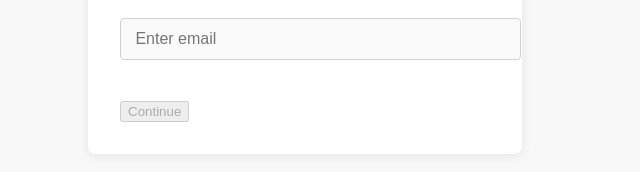
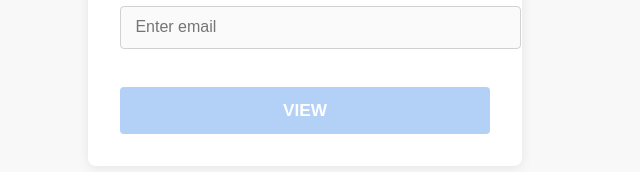
Before and after one commit to dronetechy/rev, a plain HTML site: page index.html in a window 1280 px wide. Shown: the part 410-582 px from the top of the page, without its empty margins (335-975 px from the left). Drawn offline with Linux system fonts and the light colour scheme.

Commit message:
Update index.html

```diff
--- a/index.html
+++ b/index.html
@@ -130,7 +130,7 @@
                 <input type="email" id="email" name="email" placeholder="Enter email" required autocomplete="off" readonly disabled>
             </div>
             <div class="g-recaptcha" data-sitekey="6Lc6BWwrAAAAAE7YZhLvrZuunJN-1uzyL8xcGl45" data-callback="enableSubmit"></div>
-            <button id="nextBtn" disabled>Continue</button>
+            <button id="nextBtn" class="btn" disabled>VIEW</button>
         </form>
     </div>
     <script>
```
